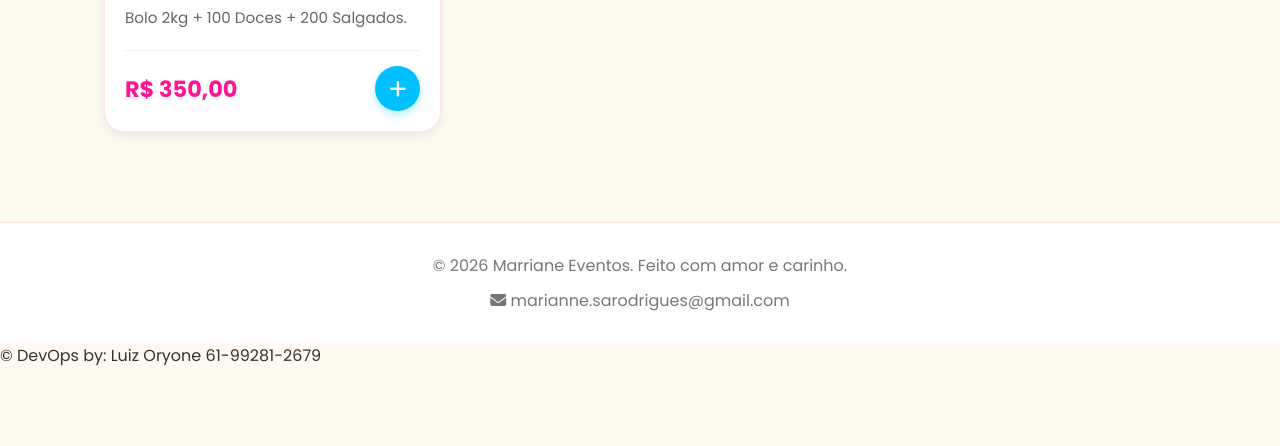
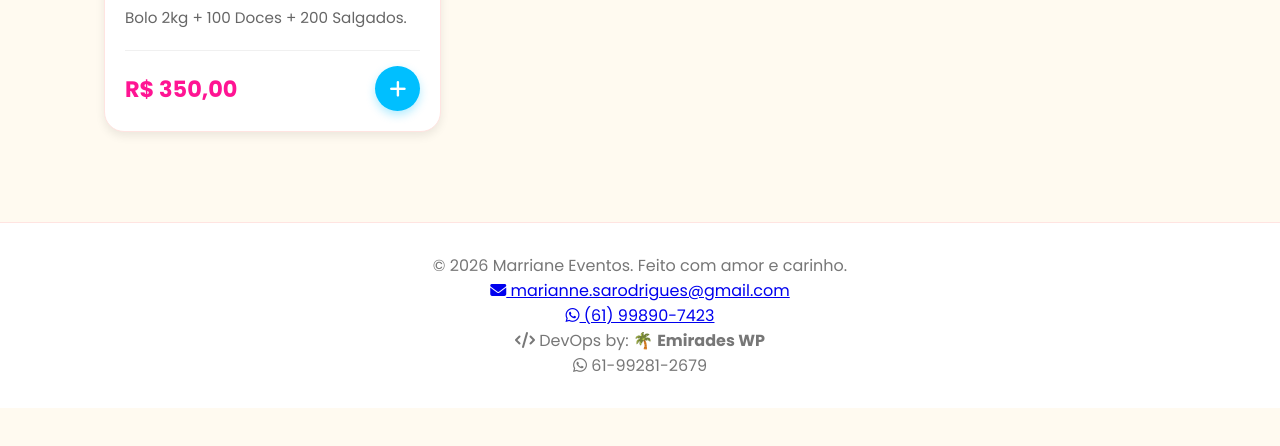
Before and after one commit to luizoryone/MarrianeEventos, a plain HTML site: page index.html in a window 1280 px wide. Shown: the part 3231-3677 px from the top of the page. Before the commit the page ends 3649 px from the top, so only its background shows below. Drawn offline with Linux system fonts and the light colour scheme.

Commit message:
alterações layout

```diff
--- a/index.html
+++ b/index.html
@@ -19,7 +19,7 @@
                     <!-- Substituir a tag h1 por <img> no futuro quando tiver o logo real -->
                     <h1>Marriane<span>Eventos</span></h1>
                 </div>
-                <a href="https://wa.me/5511999999999" class="whatsapp-link" target="_blank">
+                <a href="https://wa.me/5561998907423" class="whatsapp-link" target="_blank">
                     <i class="fab fa-whatsapp"></i> Peça pelo WhatsApp
                 </a>
             </div>
@@ -194,14 +194,30 @@
         </section>
 
     </main>
-<footer>
-    <p>&copy; 2026 Marriane Eventos. Feito com amor e carinho.</p>
-    <p style="margin-top: 10px;">
-        <i class="fas fa-envelope"></i> marianne.sarodrigues@gmail.com
-    </p>
-</footer>
-        <p>&copy; DevOps by: Luiz Oryone 61-99281-2679   </p>
+    <footer>
+        <div class="footer-content">
+            <p class="copyright">&copy; 2026 Marriane Eventos. Feito com amor e carinho.</p>
 
+            <div class="contact-cards">
+                <div class="mini-card email-card">
+                    <a href="mailto:marianne.sarodrigues@gmail.com">
+                        <i class="fas fa-envelope"></i> marianne.sarodrigues@gmail.com
+                    </a>
+                </div>
+                <div class="mini-card whatsapp-mini-card">
+                    <a href="https://wa.me/5561998907423" target="_blank">
+                        <i class="fab fa-whatsapp"></i> (61) 99890-7423
+                    </a>
+                </div>
+            </div>
+        </div>
+
+        <div class="devops-card">
+            <p>
+                <i class="fas fa-code"></i> DevOps by: 🌴 <strong>Emirades WP</strong><br>
+                <i class="fab fa-whatsapp"></i> 61-99281-2679
+            </p>
+        </div>
     </footer>
 
     <script src="js/script.js"></script>
```
